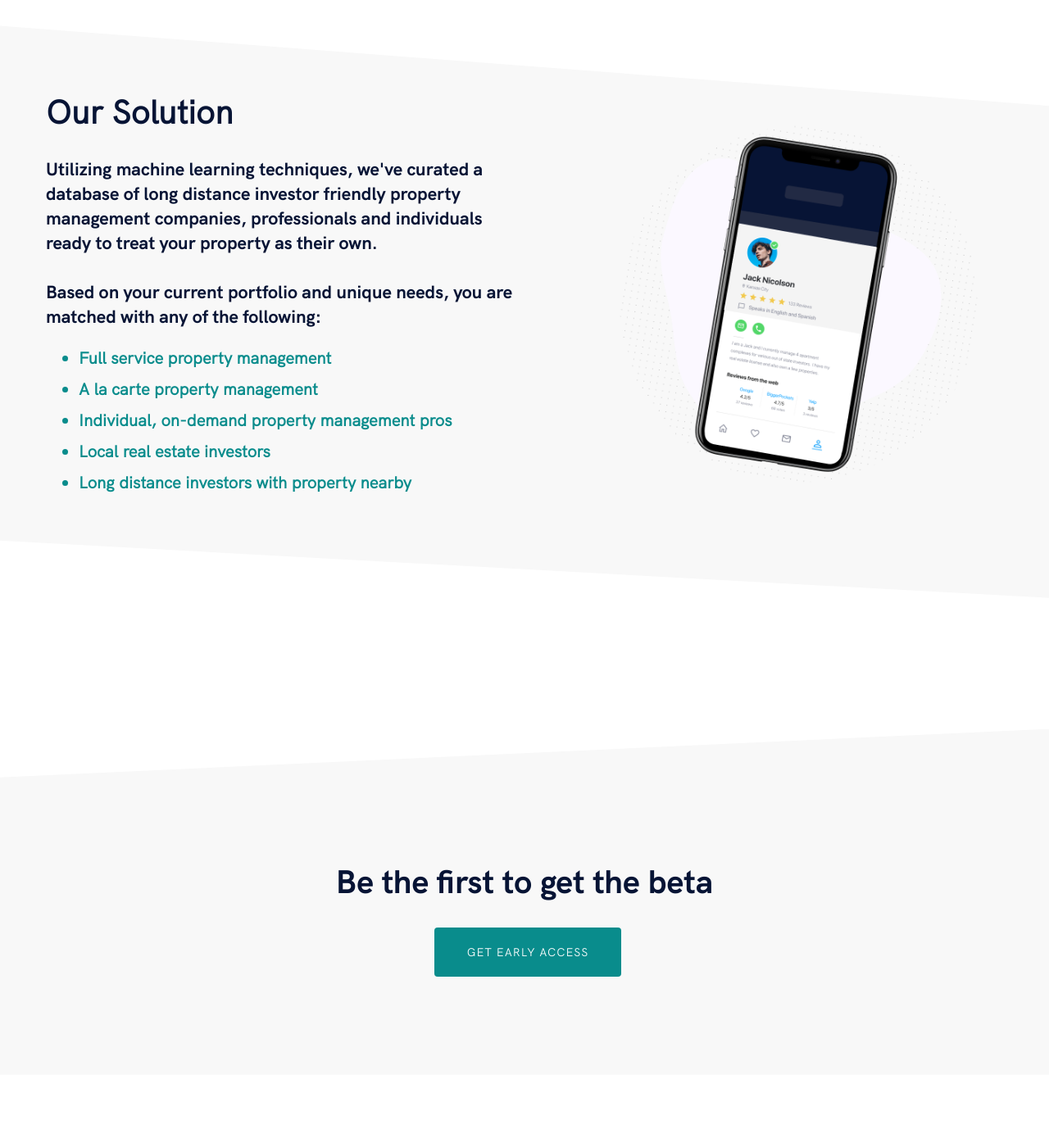
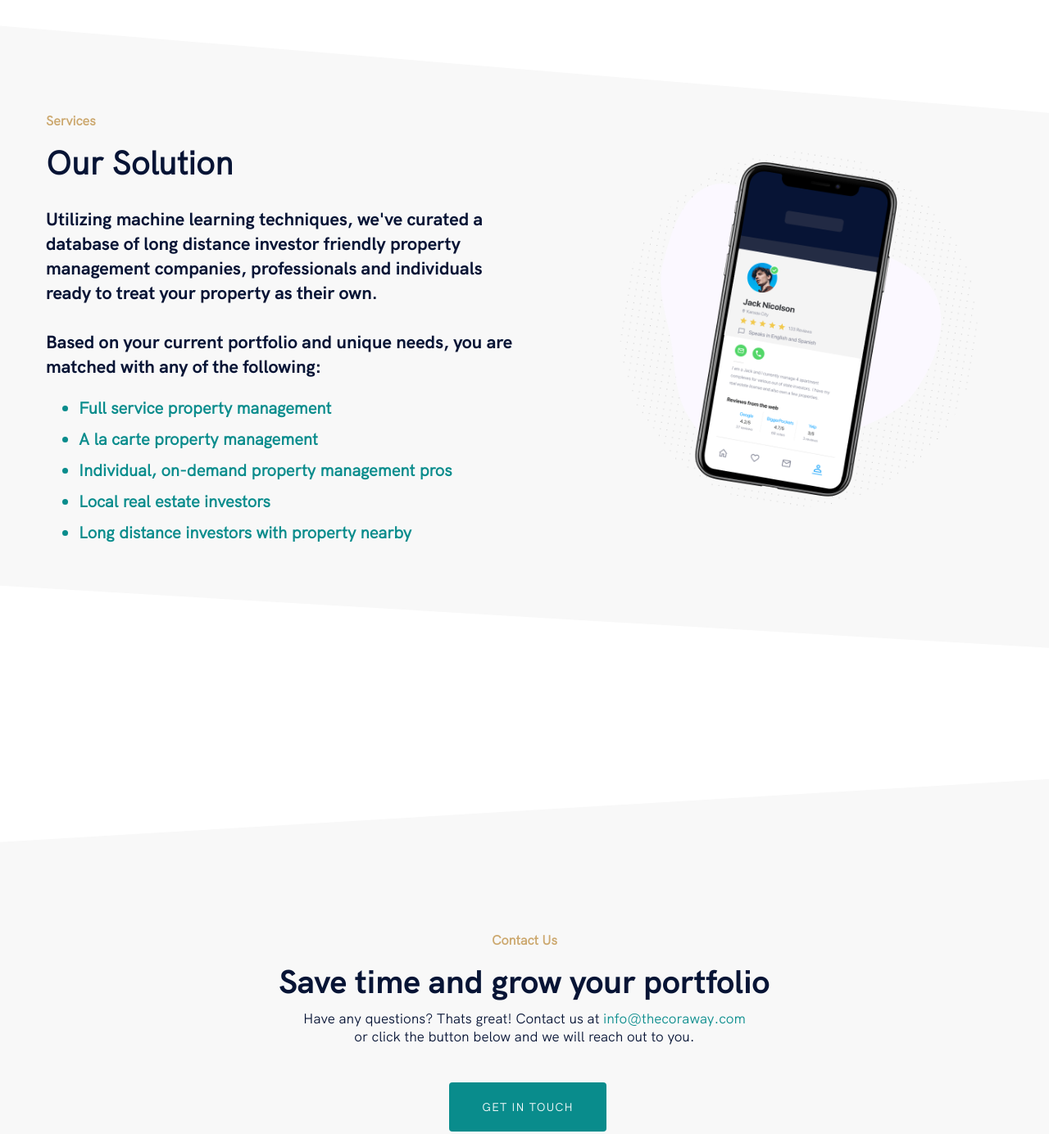
Before and after one commit to gatsby-coraway/gatsby-coraway, a Gatsby site: page / in a window 1280 px wide. Shown: the part 1780-3164 px from the top of the page at 82% size. Built offline with nearby package versions, Linux system fonts and the light colour scheme; Gatsby itself is replaced by a stand-in of ours.

Commit message:
update contact section

```diff
--- a/src/components/sections/getstarted.js
+++ b/src/components/sections/getstarted.js
@@ -1,15 +1,19 @@
 import React from "react"
 import styled from "styled-components"
-
 import { Container, Section } from "../global"
 
 const GetStarted = () => (
   <Section id="Contact">
   <StyledSection>
     <GetStartedContainer>
-      <GetStartedTitle>Be the first to get the beta</GetStartedTitle>
+      <Subtitle>Contact Us</Subtitle>
+      <GetStartedTitle>Save time and grow your portfolio</GetStartedTitle>
+      <FeatureText>
+          Have any questions? Thats great! Contact us at <a href="mailto:info@thecoraway.com">info@thecoraway.com</a>
+          <br/>or click the button below and we will reach out to you.
+      </FeatureText>
       <a href="https://coraway.typeform.com/to/Ttjs8g">
-      <TryItButton>Get early access</TryItButton>
+      <TryItButton>Get in touch</TryItButton>
       </a>
       {/* <Subtitle>No credit card required.</Subtitle> */}
     </GetStartedContainer>
@@ -22,6 +26,20 @@ export default GetStarted
 const StyledSection = styled(Section)`
   background-color: ${props => props.theme.color.background.light};
   clip-path: polygon(0% 14%,100% 0%,100% 100%,0% 100%);
+`
+const FeatureText = styled.p`
+  text-align: center;
+  margin-bottom: 45px;
+  margin-top: 10px;
+  a{
+    color:#098c8c;
+  }
+`
+const Subtitle = styled.h5`
+  font-size: 16px;
+  color: ${props => props.theme.color.accent};
+  letter-spacing: 0px;
+  margin-bottom: 16px;
 `
 
 const GetStartedContainer = styled(Container)`
@@ -38,7 +56,7 @@ const GetStartedContainer = styled(Container)`
 `
 
 const GetStartedTitle = styled.h3`
-  margin: 0 auto 32px;
+  margin: 0 auto 0px;
   text-align: center;
 `
 
@@ -70,10 +88,3 @@ const TryItButton = styled.button`
     margin-left: 0;
   }
 `
-
-const Subtitle = styled.span`
-  ${props => props.theme.font_size.xxsmall}
-  padding-top: 16px;
-  font-size: 14px;
-  color: ${props => props.theme.color.primary};
-`
--- a/src/components/sections/product.js
+++ b/src/components/sections/product.js
@@ -22,6 +22,7 @@ return(
   <Container>
         <Flex>
           <HeaderTextGroup>
+          <Subtitle>Services</Subtitle>
             <h2>
                 Our Solution
             </h2>
@@ -88,6 +89,12 @@ const HeaderTextGroup = styled.div`
       color: #098c8c;
   }
 `
+const Subtitle = styled.h5`
+  font-size: 16px;
+  color: ${props => props.theme.color.accent};
+  letter-spacing: 0px;
+  margin-bottom: 16px;
+`
 
 const Flex = styled.div`
   display: grid;
```
